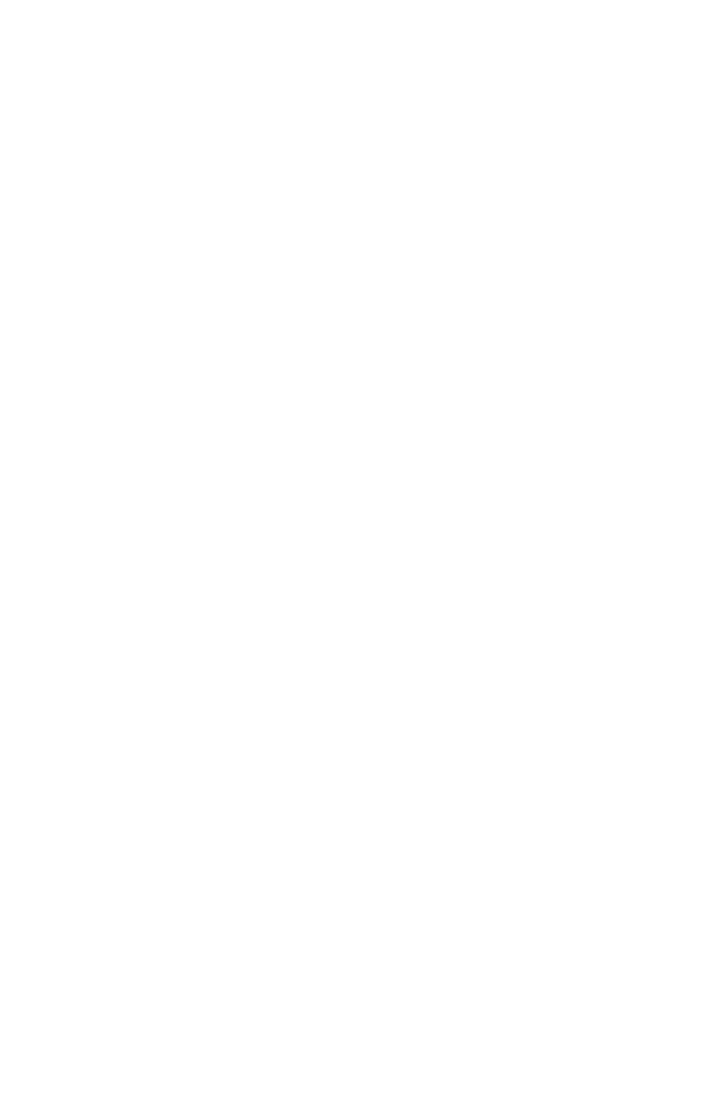
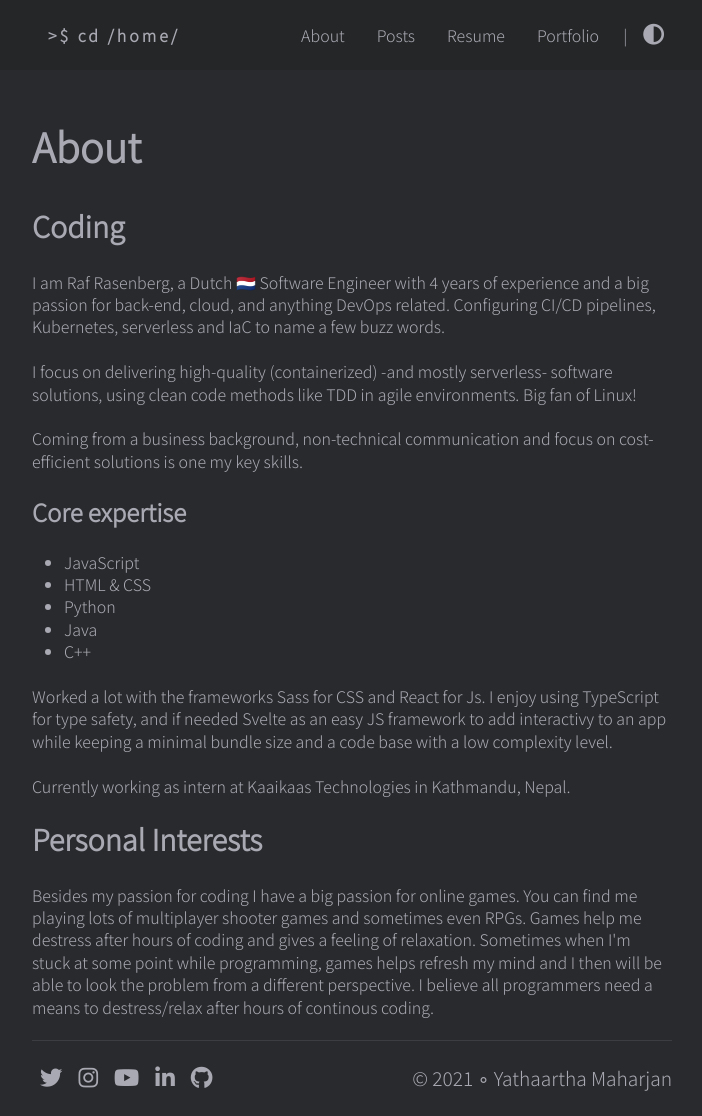
Before and after one commit to Yathaartha/developer-website, a plain HTML site: page about.html in a window 1280 px wide. Shown: the whole page, without its empty margins (288-990 px from the left). Before the commit the page ends 800 px from the top, so only its background shows below. Drawn offline with Linux system fonts and the light colour scheme.

Commit message:
completed about page

```diff
--- a/about.html
+++ b/about.html
@@ -0,0 +1,140 @@
+<!DOCTYPE html>
+<html lang="en">
+  <head>
+    <meta charset="UTF-8" />
+    <meta http-equiv="X-UA-Compatible" content="IE=edge" />
+    <meta name="viewport" content="width=device-width, initial-scale=1.0" />
+    <title>About | Yathaartha</title>
+    <script
+      src="https://kit.fontawesome.com/538af86eaa.js"
+      crossorigin="anonymous"
+    ></script>
+    <link rel="preconnect" href="https://fonts.gstatic.com" />
+    <link
+      href="https://fonts.googleapis.com/css2?family=Noto+Sans+JP:wght@300&display=swap"
+      rel="stylesheet"
+    />
+    <link rel="stylesheet" href="css/main.css" />
+    <script src="scripts/main.js"></script>
+  </head>
+  <body>
+    <header>
+      <div class="container">
+        <nav>
+          <ul>
+            <div class="breadcrumbs">
+              <li id="bradcrumb">
+                >$ cd /<a href="index.html">home</a>/
+                <div class="currentPage"></div>
+              </li>
+            </div>
+            <div class="nav-menu">
+              <div class="nav-links">
+                <li><a href="about.html">About</a></li>
+                <li><a href="posts.html">Posts</a></li>
+                <li><a href="resume.html">Resume</a></li>
+                <li><a href="portfolio.html">Portfolio</a></li>
+              </div>
+
+              <div class="toggle-darkmode">
+                <li>&VerticalLine;</li>
+                <li>
+                  <i class="fas fa-adjust" id="toggler"></i>
+                </li>
+              </div>
+            </div>
+          </ul>
+        </nav>
+      </div>
+    </header>
+
+    <section class="about-content">
+      <div class="container">
+        <h1>About</h1>
+        <h2>Coding</h3>
+        <p>
+          I am Raf Rasenberg, a Dutch 🇳🇱 Software Engineer with 4 years of
+          experience and a big passion for back-end, cloud, and anything DevOps
+          related. Configuring CI/CD pipelines, Kubernetes, serverless and IaC
+          to name a few buzz words.
+        </p>
+        <br>
+        <p>
+          I focus on delivering high-quality (containerized) -and mostly
+          serverless- software solutions, using clean code methods like TDD in
+          agile environments. Big fan of Linux!
+        </p>
+        <br>
+        <p>
+          Coming from a business background, non-technical communication and
+          focus on cost-efficient solutions is one my key skills.
+        </p>
+        <br>
+        <h4>Core expertise</h4>
+        <br>
+        <ul>
+          <li>JavaScript</li>
+          <li>HTML & CSS</li>
+          <li>Python</li>
+          <li>Java</li>
+          <li>C++</li>
+        </ul>
+        <br>
+        <p>
+          Worked a lot with the frameworks Sass for CSS and React for Js.
+          I enjoy using TypeScript for type safety, and if needed Svelte as an
+          easy JS framework to add interactivy to an app while keeping a minimal
+          bundle size and a code base with a low complexity level.
+        </p>
+        <br>
+        <p>
+          Currently working as intern at Kaaikaas Technologies in Kathmandu,
+          Nepal.
+        </p>
+        <br>
+
+        <h2>Personal Interests</h2>
+        <p>Besides my passion for coding I have a big passion for online games. You can find me playing lots of multiplayer shooter games and sometimes even RPGs. Games help me destress after hours of coding and gives a feeling of relaxation. Sometimes when I'm stuck at some point while programming, games helps refresh my mind and I then will be able to look the problem from a different perspective. I believe all programmers need a means to destress/relax after hours of continous coding.</p>
+        <br>
+      </div>
+    </section>
+
+    <footer>
+      <div class="container">
+        <div class="socials">
+          <ul>
+            <li>
+              <a href="https://www.facebook.com/devilofhellskitchennnnnn/"
+                ><i class="fab fa-twitter"></i
+              ></a>
+            </li>
+            <li>
+              <a href="https://www.instagram.com/yathaarthhhh/?hl=en"
+                ><i class="fab fa-instagram"></i
+              ></a>
+            </li>
+            <li>
+              <a href="https://twitter.com/overlorduwin"
+                ><i class="fab fa-youtube"></i
+              ></a>
+            </li>
+            <li>
+              <a
+                href="https://www.linkedin.com/in/yathaartha-maharjan-3a015b200/"
+                ><i class="fab fa-linkedin-in"></i
+              ></a>
+            </li>
+            <li>
+              <a href="https://github.com/Yathaartha"
+                ><i class="fab fa-github"></i
+              ></a>
+            </li>
+          </ul>
+        </div>
+        <div class="copyright">
+          &copy; 2021 &SmallCircle; <a href="#">Yathaartha Maharjan</a>
+        </div>
+      </div>
+    </footer>
+  </body>
+</html>
--- a/css/main.css
+++ b/css/main.css
@@ -44,6 +44,8 @@ header {
       header nav ul .toggle-darkmode li {
         padding: 1.5rem 0.5rem; }
 
+.home-content {
+  margin-bottom: 2rem; }
   .home-content .container {
     display: flex;
     flex-direction: column;
@@ -74,8 +76,9 @@ header {
         border-radius: 10px; }
 
 footer {
-  margin-top: 2.5rem;
-  font-size: 1.2rem; }
+  margin-top: 1.5rem;
+  font-size: 1.2rem;
+  margin-bottom: 1.5rem; }
   footer .container {
     display: flex;
     justify-content: space-between; }
@@ -86,3 +89,22 @@ footer {
       padding: 0 0.5rem; }
       footer .socials ul li i {
         font-size: 1.4rem; }
+
+.about-content .container:last-child {
+  border-bottom: 1px solid #3b3d42; }
+
+.about-content h1 {
+  font-size: 2.5rem;
+  margin: 3rem auto 2rem auto;
+  font-weight: 900; }
+
+.about-content h2 {
+  margin-bottom: 1.5rem;
+  font-size: 1.8rem; }
+
+.about-content h4 {
+  font-size: 1.5rem; }
+
+.about-content ul {
+  list-style: disc;
+  margin-left: 2rem; }
```
Also changed, not shown: index.html (+4 -1 lines). Lines whose indentation alone changed are shown as unchanged.
